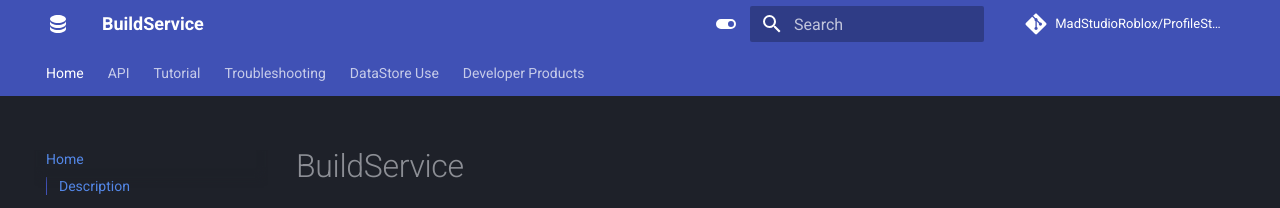
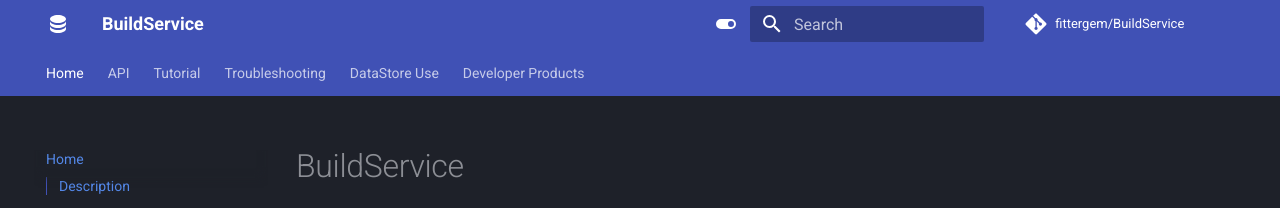
Before and after one commit to fittergem/BuildService, an MkDocs documentation site: the page built from docs/index.md, in a window 1280 px wide. Shown: the top 208 px of the page. Built offline with MkDocs 1.6.1 and Material for MkDocs 9.7.7, drawn with Linux system fonts in a browser that asks for light colours; comment, search, counter and statistics services are not loaded.

Commit message:
Update repository information in mkdocs.yml

```diff
--- a/mkdocs.yml
+++ b/mkdocs.yml
@@ -1,7 +1,7 @@
 site_name: BuildService
 site_url: https://fittergem.github.io/BuildService
-repo_name: MadStudioRoblox/ProfileStore
-repo_url: https://github.com/MadStudioRoblox/ProfileStore
+repo_name: fittergem/BuildService
+repo_url: https://github.com/fittergem/BuildService
 
 theme:
   icon:
```
